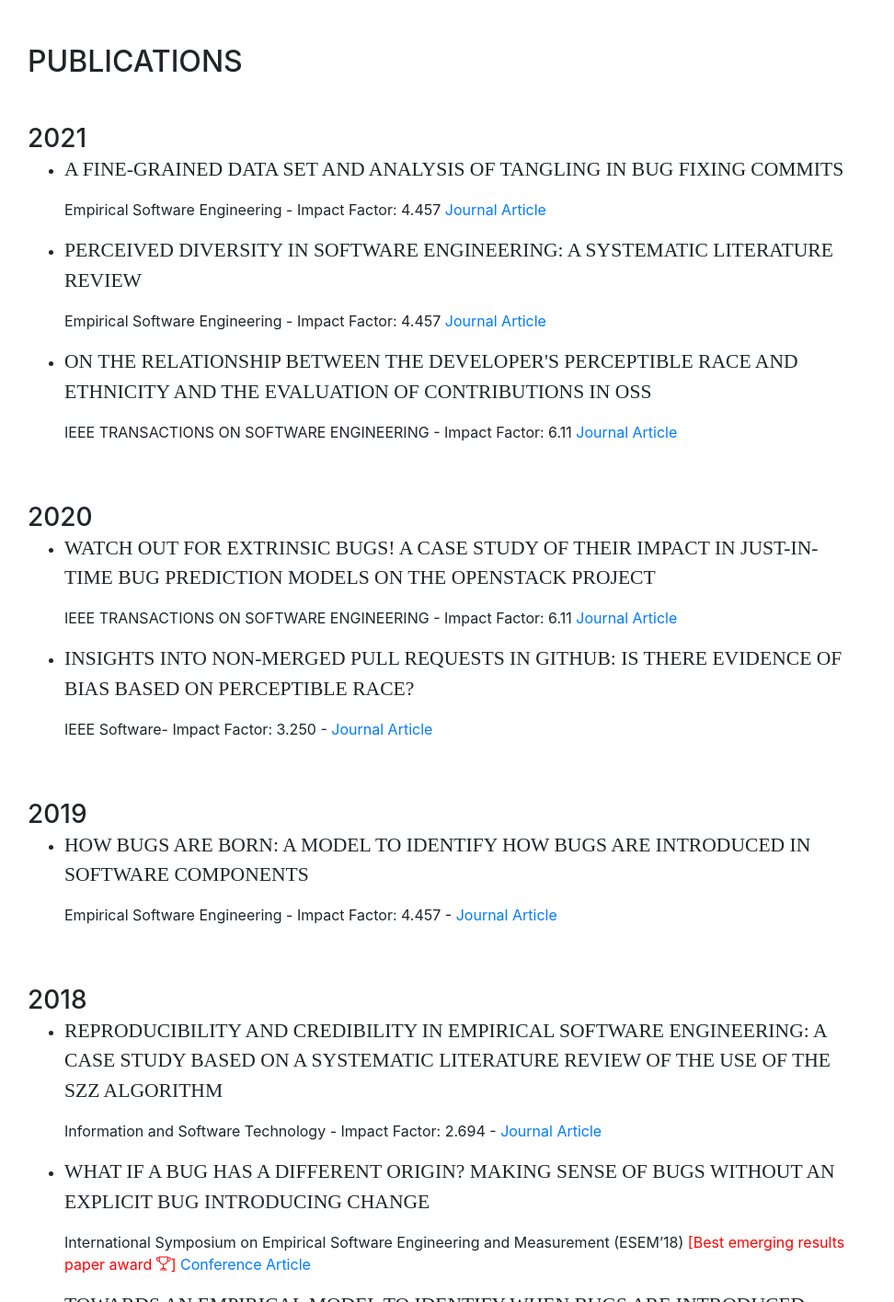
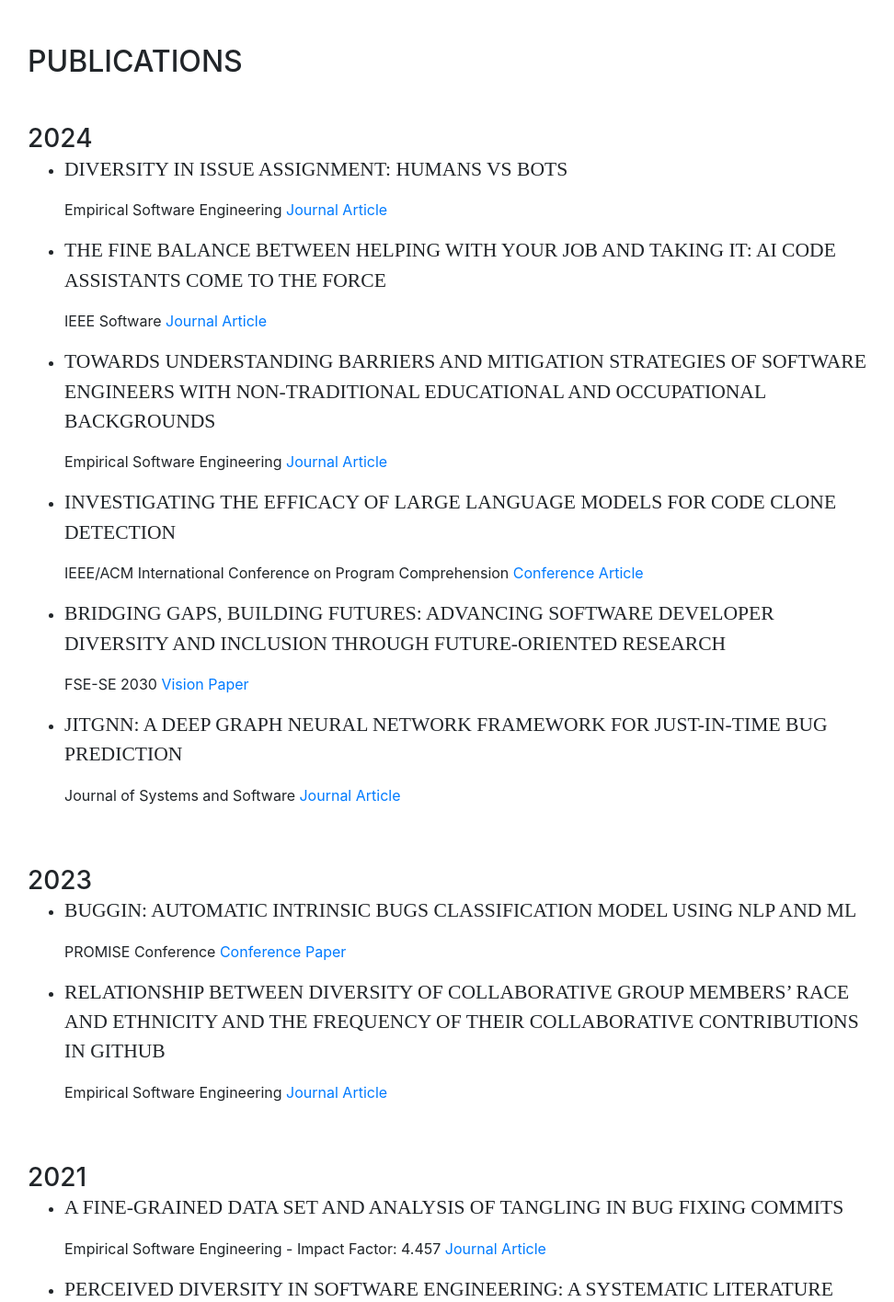
Before and after one commit to Gemarodri/PersonalWeb, a website with bundled scripts: page index.html in a window 1280 px wide. Shown: the part 1600-3016 px from the top of the page at 92% size, without its empty margins (290-1262 px from the left). Built offline with nearby package versions, Linux system fonts and the light colour scheme; some icons are missing; a web font is replaced by a local one.

Commit message:
Update index.html

```diff
--- a/index.html
+++ b/index.html
@@ -170,6 +170,49 @@
       <section class="resume-section p-3 p-lg-5 d-flex flex-column" id="skills">
         <div class="my-auto">
           <h2 class="mb-5">Publications</h2>
+         <div class="resume-item d-flex flex-column flex-md-row mb-5">
+          <div class="resume-content mr-auto">
+            <h3 class="mb-0">2024</h3>
+            <ul >
+              <li><div class="subheading mb-3"> Diversity in issue assignment: humans vs bots </div>
+                  <p> Empirical Software Engineering <a href="https://link.springer.com/article/10.1007/s10664-023-10424-6"> Journal Article </a></p></li>
+            </ul>
+            <ul >
+              <li><div class="subheading mb-3"> The Fine Balance Between Helping With Your Job And Taking It: AI Code Assistants Come To The Force </div>
+                  <p> IEEE Software <a href="https://ieeexplore.ieee.org/abstract/document/10416322"> Journal Article </a></p></li>
+            </ul>
+            <ul>
+              <li><div class="subheading mb-3"> Towards understanding barriers and mitigation strategies of software engineers with non-traditional educational and occupational backgrounds </div>
+                  <p> Empirical Software Engineering  <a href="https://link.springer.com/article/10.1007/s10664-024-10493-1"> Journal Article </a></p></li>
+            </ul>
+            <ul>
+              <li><div class="subheading mb-3"> Investigating the Efficacy of Large Language Models for Code Clone Detection </div>
+                  <p> IEEE/ACM International Conference on Program Comprehension  <a href="https://arxiv.org/pdf/2401.13802"> Conference Article </a></p></li>
+            </ul>
+            <ul >
+              <li><div class="subheading mb-3"> Bridging Gaps, Building Futures: Advancing Software Developer Diversity and Inclusion Through Future-Oriented Research </div>
+                  <p> FSE-SE 2030  <a href="https://arxiv.org/pdf/2404.07142"> Vision Paper </a></p></li>
+            </ul>
+            <ul >
+              <li><div class="subheading mb-3"> JITGNN: A deep graph neural network framework for Just-In-Time bug prediction </div>
+                  <p> Journal of Systems and Software <a href="https://www.sciencedirect.com/science/article/pii/S016412122400027X"> Journal Article </a></p></li>
+            </ul>
+          </div>
+        </div>
+           <div class="resume-item d-flex flex-column flex-md-row mb-5">
+          <div class="resume-content mr-auto">
+            <h3 class="mb-0">2023</h3>
+            <ul>
+              <li><div class="subheading mb-3"> BuggIn: Automatic Intrinsic Bugs Classification Model using NLP and ML </div>
+                  <p> PROMISE Conference  <a href="https://dl.acm.org/doi/abs/10.1145/3617555.3617875"> Conference Paper </a></p></li>
+            </ul>
+            <ul>
+              <li><div class="subheading mb-3"> Relationship between diversity of collaborative group members’ race and ethnicity and the frequency of their collaborative contributions in GitHub </div>
+                  <p> Empirical Software Engineering <a href="https://link.springer.com/article/10.1007/s10664-023-10313-y"> Journal Article </a></p></li>
+            </ul>
+          </div>
+        </div>
+
       <div class="resume-item d-flex flex-column flex-md-row mb-5">
           <div class="resume-content mr-auto">
             <h3 class="mb-0">2021</h3>
```
